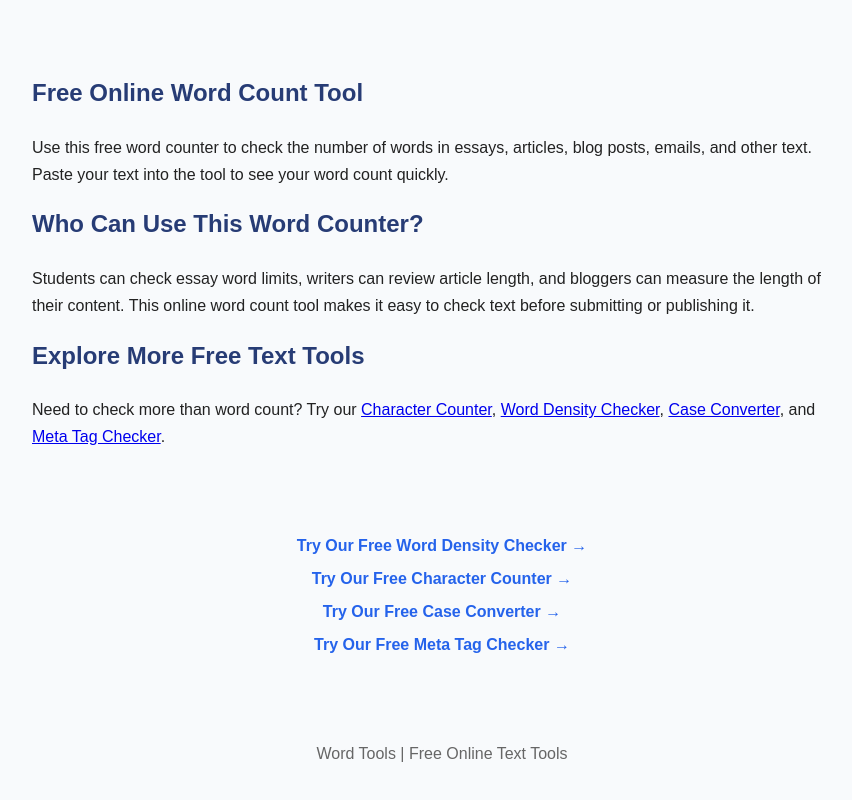
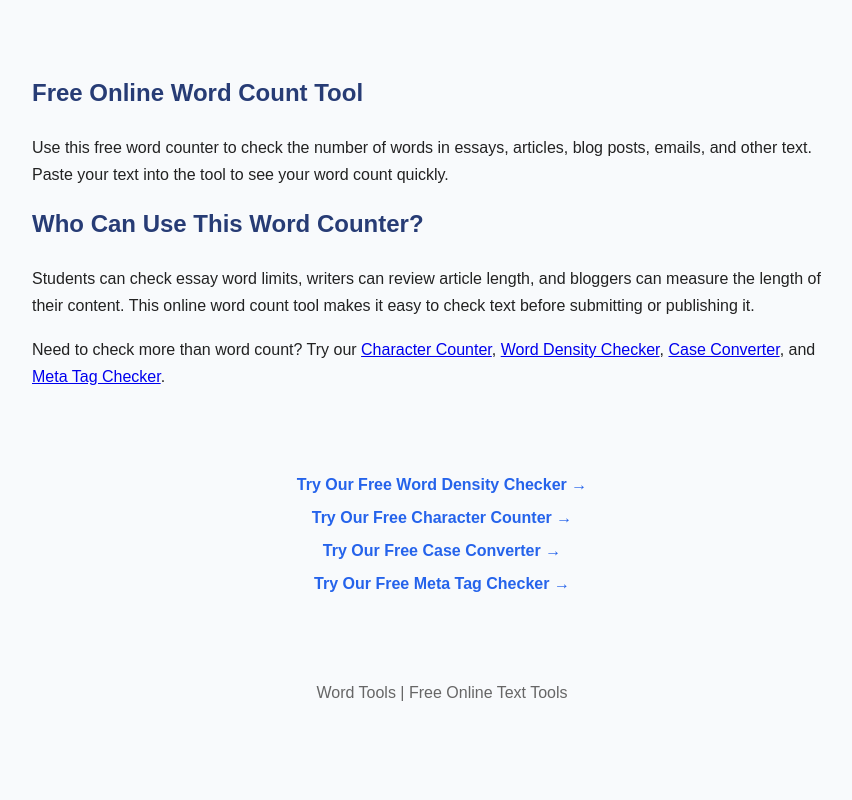
Before and after one commit to noreen918/word-tools-website, a plain HTML site: page index.html in a window 1280 px wide. Shown: the part 1937-2737 px from the top of the page, without its empty margins (198-1050 px from the left). After the commit the page ends 2680 px from the top, so only its background shows below. Drawn offline with Linux system fonts and the light colour scheme.

Commit message:
Remove 'Explore More Free Text Tools' headingImprove homepage SEO section layout

```diff
--- a/index.html
+++ b/index.html
@@ -369,7 +369,6 @@
     submitting or publishing it.
   </p>
 
-  <h2>Explore More Free Text Tools</h2>
   <p>
     Need to check more than word count? Try our
     <a href="character-counter.html">Character Counter</a>,
```
